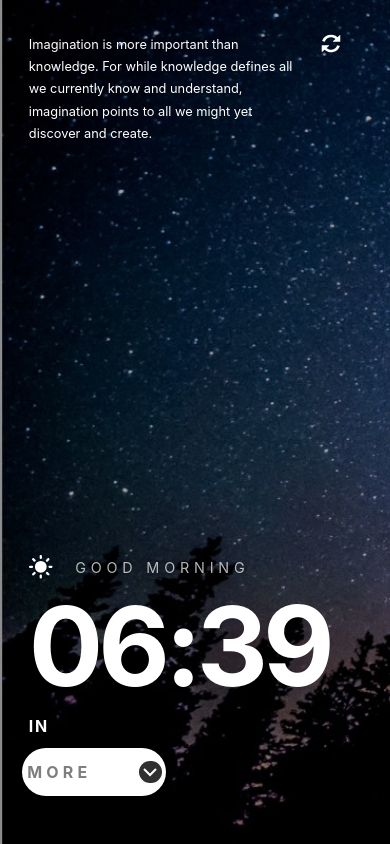
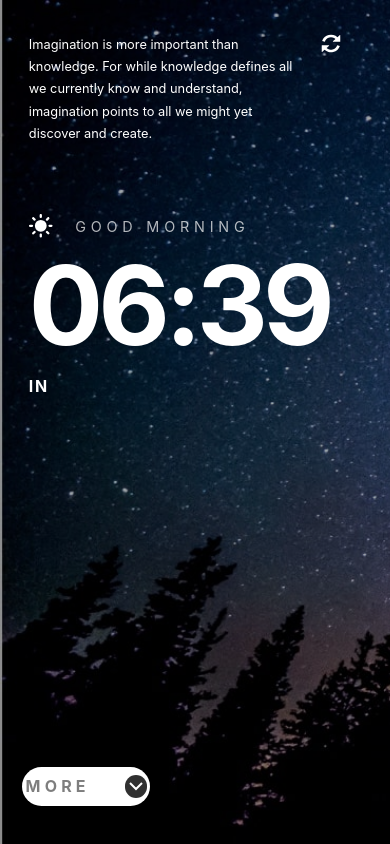
Before and after one commit to chiomaubaezuonu/clock-app, a React (Create React App) app: page / in a window 390 px wide. Built offline with nearby package versions, Linux system fonts and the light colour scheme; no server answers.

Commit message:
Reduced the top margin for the greetind div for mobile

```diff
--- a/src/App.css
+++ b/src/App.css
@@ -116,6 +116,7 @@ body {
   font-weight: normal;
   letter-spacing: 0.3rem;
   margin-bottom: 0;
+  color: white;
 }
 
 .time-div {
@@ -306,7 +307,7 @@ h2 {
   }
 
   .greeting-div {
-    margin-top: 25rem;
+    margin-top: 3.7rem;
     width: 100vw;
     margin-bottom: 0;
   }
@@ -335,11 +336,11 @@ h2 {
   }
 
   .abbrev {
-    font-size: 1.2rem;
+    font-size: 1rem;
     font-weight: 300;
     position: absolute;
     bottom: 1.38rem;
-    right: 2.3rem;
+    right: 1.3rem;
   }
 
   .timezone {
@@ -351,10 +352,10 @@ h2 {
   .more-switch {
     left: 1.4rem;
     right: 5rem;
-    bottom: 3rem;
-    padding: 1.5rem 0.3rem;
-    height: 1rem;
-    width: 9rem;
+    bottom: 2.4rem;
+    padding: 1.2rem 0.2rem;
+    height: 0.8rem;
+    width: 8rem;
     margin-top: 0rem;
     position: fixed;
   }
@@ -413,6 +414,7 @@ h2 {
   }
 }
 
+
 /* @media (min-width: 768px) {
 
   .App {
@@ -431,4 +433,4 @@ h2 {
     font-size: 1.1rem;
     margin-bottom: 0.6rem;
   }
-} */
+}  */
--- a/src/App.tsx
+++ b/src/App.tsx
@@ -111,7 +111,7 @@ function App() {
                   ? "Good evening"
                   : "Good evening"
             }
-              <span>, it is currently:" </span>
+              <span>, it is currently </span>
             </h2>
 
           </div>
```
